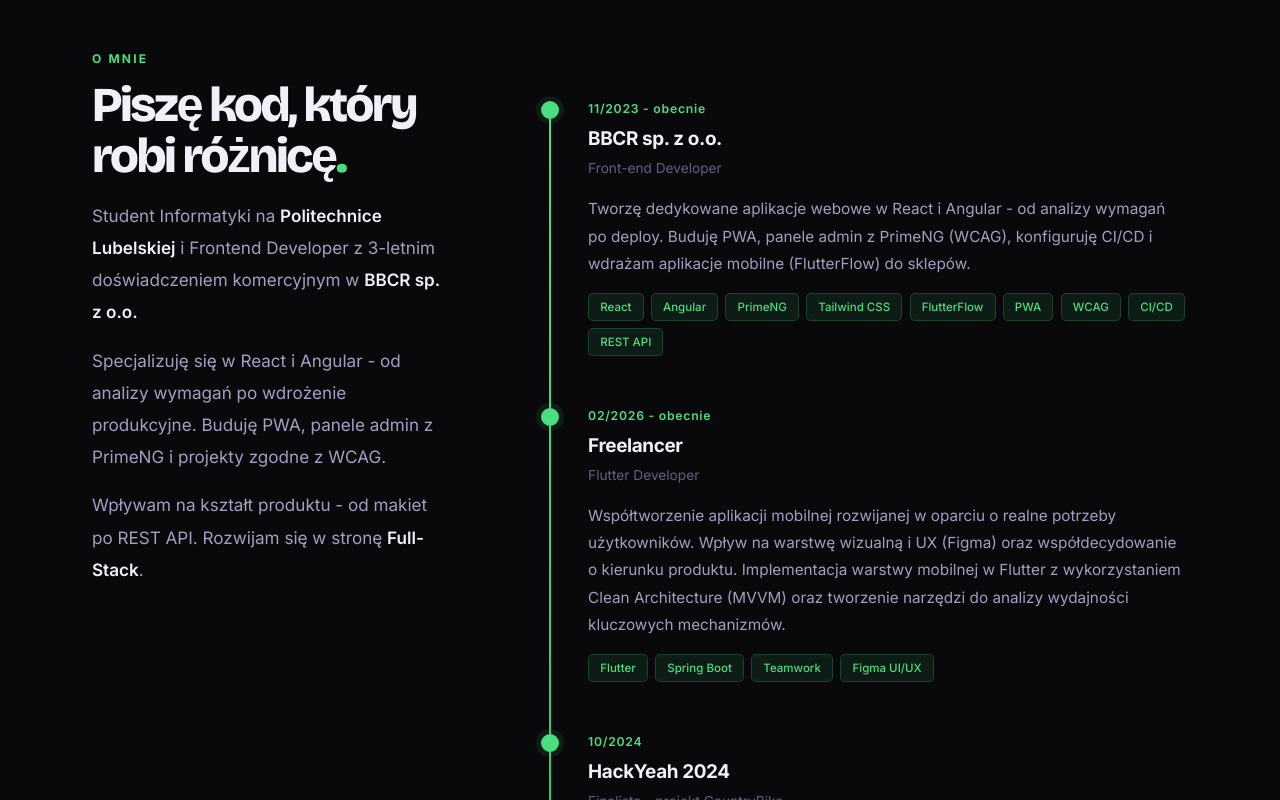
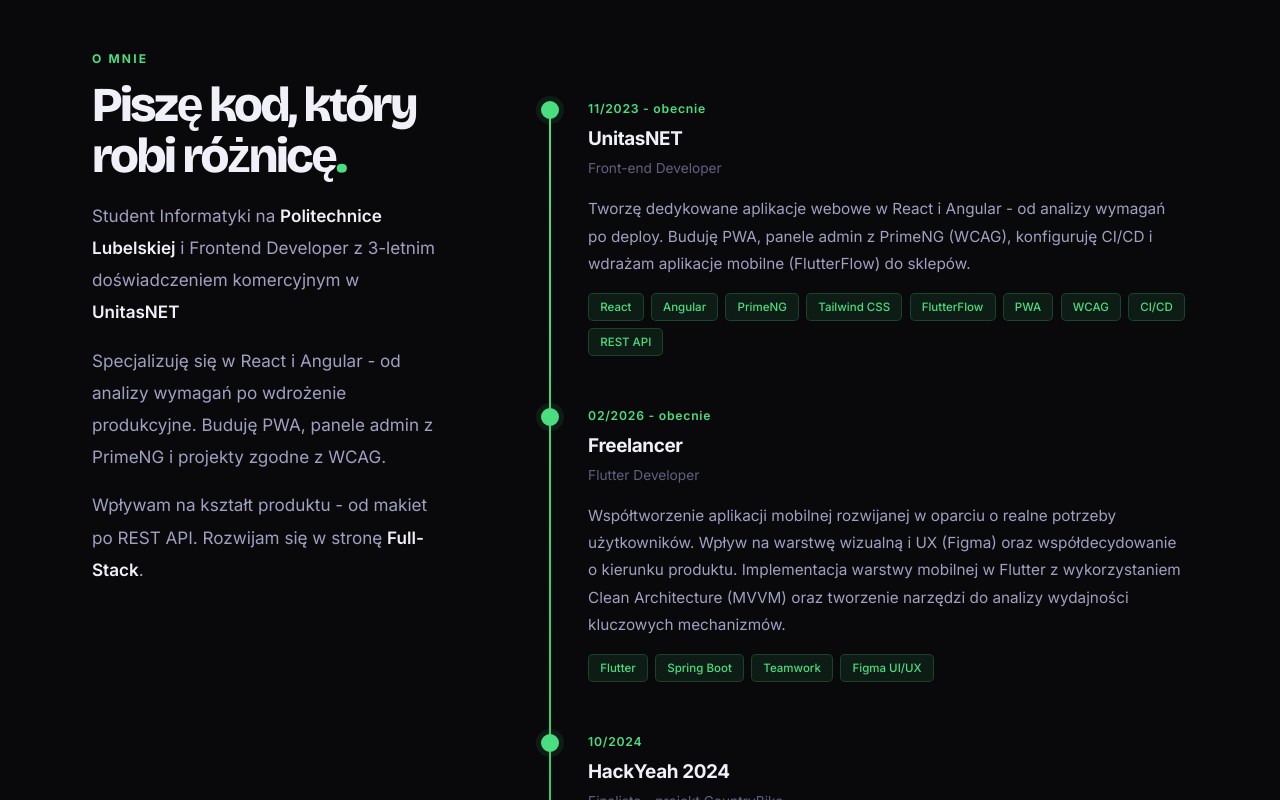
Before and after one commit to Vekaltor/portfolio, a React (Vite) app: page / in a window 1280 px wide. Shown: the part 860-1660 px from the top of the page. Built offline with nearby package versions, Linux system fonts and the light colour scheme.

Commit message:
rebranding company

```diff
--- a/src/constants/content.ts
+++ b/src/constants/content.ts
@@ -49,11 +49,11 @@
 
 export const TIMELINE_ITEMS: TimelineItem[] = [
     {
-        id: 'bbcr',
+        id: 'unitasnet',
         date: '11/2023 - tl.now',
-        company: 'BBCR sp. z o.o.',
+        company: 'UnitasNET',
         roleKey: 'tl.r1',
-        descKey: 'tl.bbcr.desc',
+        descKey: 'tl.unitasnet.desc',
         tags: ['React', 'Angular', 'PrimeNG', 'Tailwind CSS', 'FlutterFlow', 'PWA', 'WCAG', 'CI/CD', 'REST API'],
     },
     {
--- a/src/data/i18n.ts
+++ b/src/data/i18n.ts
@@ -4,7 +4,7 @@
     | 'stat.exp' | 'stat.com' | 'stat.certValue' | 'stat.certLabel'
     | 'about.eyebrow' | 'about.title' | 'about.p1' | 'about.p2' | 'about.p3'
     | 'tl.now' | 'tl.r1' | 'tl.r2' | 'tl.r3'
-    | 'tl.bbcr.desc' | 'tl.hy.role' | 'tl.hy.desc' | 'tl.pl.desc'
+    | 'tl.unitasnet.desc' | 'tl.hy.role' | 'tl.hy.desc' | 'tl.pl.desc'
     | 'tl.freelancer.desc'
     | 'work.eyebrow' | 'work.title'
     | 'tab.proj' | 'tab.stack' | 'tab.certs'
@@ -50,14 +50,14 @@
     'stat.certLabel': '2024 </br> HackYeah',
     'about.eyebrow': 'O mnie',
     'about.title': 'Piszę kod, który robi różnicę<span class="text-[var(--accent)]">.</span>',
-    'about.p1': 'Student Informatyki na <strong>Politechnice Lubelskiej</strong> i Frontend Developer z 3-letnim doświadczeniem komercyjnym w <strong>BBCR sp. z o.o.</strong>',
+    'about.p1': 'Student Informatyki na <strong>Politechnice Lubelskiej</strong> i Frontend Developer z 3-letnim doświadczeniem komercyjnym w <strong>UnitasNET</strong>',
     'about.p2': 'Specjalizuję się w React i Angular - od analizy wymagań po wdrożenie produkcyjne. Buduję PWA, panele admin z PrimeNG i projekty zgodne z WCAG.',
     'about.p3': 'Wpływam na kształt produktu - od makiet po REST API. Rozwijam się w stronę <strong>Full-Stack</strong>.',
     'tl.now': 'obecnie',
     'tl.r1': 'Front-end Developer',
     'tl.r2': 'Informatyka - Inżynier',
     'tl.r3': 'Flutter Developer',
-    'tl.bbcr.desc': 'Tworzę dedykowane aplikacje webowe w React i Angular - od analizy wymagań po deploy. Buduję PWA, panele admin z PrimeNG (WCAG), konfiguruję CI/CD i wdrażam aplikacje mobilne (FlutterFlow) do sklepów.',
+    'tl.unitasnet.desc': 'Tworzę dedykowane aplikacje webowe w React i Angular - od analizy wymagań po deploy. Buduję PWA, panele admin z PrimeNG (WCAG), konfiguruję CI/CD i wdrażam aplikacje mobilne (FlutterFlow) do sklepów.',
     'tl.hy.role': 'Finalista - projekt CountryBike',
     'tl.hy.desc': 'Największy hackathon w Europie - 24h, zespół, presja i działający produkt na końcu. Projekt CountryBike zdobył uznanie jury i miejsce w finale.',
     'tl.pl.desc': 'Praca inżynierska: platforma do automatyzacji procesów biznesowych w modelu no-code (jak make.com). Projekt zespołowy - architektura SaaS, integracje, edytor wizualny przepływów.',
@@ -104,11 +104,11 @@
     'test.eyebrow': 'Rekomendacje',
     'test.title': 'Co mówią o mnie inni<span class="text-[var(--accent)]">.</span>',
     't1q': 'Kamil to frontendowiec z dużą dbałością o jakość i szczegóły. Samodzielnie rozwijał aplikację, podejmował trafne decyzje i dowoził stabilne rozwiązania. Szybko się uczy i przekłada wiedzę na działający produkt.',
-    't1r': 'Fullstack Developer · BBCR sp. z o.o.',
+    't1r': 'Fullstack Developer · UnitasNET',
     't2q': 'Kamil to developer, który dowozi. Bierze odpowiedzialność za zadania i doprowadza je do końca bez wymówek. Szybko znajduje rozwiązania i nie boi się wychodzić poza swoją specjalizację, patrząc na produkt całościowo.',
     't2r': 'Właściciel · BBCR sp. z o.o.',
     't3q': 'Kamil dostarcza wysokiej jakości frontend, który jest stabilny, czytelny i dobrze zaprojektowany. Świetnie współpracuje z backendem, rozumie architekturę i potrafi przewidywać problemy zanim się pojawią.',
-    't3r': 'Backend Developer · BBCR sp. z o.o.',
+    't3r': 'Backend Developer · UnitasNET',
     'contact.eyebrow': 'Kontakt',
     'contact.title': 'Porozmawiajmy',
     'contact.sub': 'Aktualnie szukam nowej roli jako Frontend Developer. Jeśli uważasz że mogę pasować do Twojego zespołu - napisz, chętnie porozmawiam.',
@@ -152,14 +152,14 @@
     'stat.certLabel': '2024 </br> HackYeah',
     'about.eyebrow': 'About me',
     'about.title': 'Writing code that makes a difference<span class="text-[var(--accent)]">.</span>',
-    'about.p1': 'Computer Science student at <strong>Lublin University of Technology</strong> and Frontend Developer with 3+ years of commercial experience at <strong>BBCR sp. z o.o.</strong>',
+    'about.p1': 'Computer Science student at <strong>Lublin University of Technology</strong> and Frontend Developer with 3+ years of commercial experience at <strong>UnitasNET</strong>',
     'about.p2': 'Specialising in React and Angular — from requirements to production. Building PWAs, PrimeNG admin panels (WCAG-compliant) and commercial web apps.',
     'about.p3': 'I shape the product — from mockups to REST API. Growing towards <strong>Full-Stack</strong>.',
     'tl.now': 'present',
     'tl.r1': 'Front-end Developer',
     'tl.r2': 'Computer Science - B.Eng.',
     'tl.r3': 'Flutter Developer',
-    'tl.bbcr.desc': 'Building dedicated web apps in React and Angular - from requirements to production deploy. PWAs, PrimeNG admin panels (WCAG), CI/CD setup, FlutterFlow mobile apps published to stores.',
+    'tl.unitasnet.desc': 'Building dedicated web apps in React and Angular - from requirements to production deploy. PWAs, PrimeNG admin panels (WCAG), CI/CD setup, FlutterFlow mobile apps published to stores.',
     'tl.hy.role': 'Finalist - CountryBike project',
     'tl.hy.desc': "Europe's largest hackathon - 24h, a team, pressure and a working product at the end. CountryBike earned jury recognition and a place in the finals.",
     'tl.pl.desc': "Engineering thesis: business process automation platform in no-code model (like make.com). Team project - SaaS architecture, integrations, visual flow editor.",
@@ -206,11 +206,11 @@
     'test.eyebrow': 'Recommendations',
     'test.title': 'What others say<span class="text-[var(--accent)]">.</span>',
     't1q': 'Kamil is a frontend developer with strong attention to quality and detail. He independently drove application development, made solid decisions and delivered stable solutions. He learns fast and turns knowledge into working products.',
-    't1r': 'Fullstack Developer · BBCR',
+    't1r': 'Fullstack Developer · UnitasNET',
     't2q': 'Kamil is a developer who delivers. He takes ownership and sees tasks through without excuses. He quickly finds solutions and isn’t afraid to step outside his specialization, always thinking about the product as a whole.',
     't2r': 'Manager · BBCR',
     't3q': 'Kamil delivers high-quality frontend that is stable, clean and well-structured. He collaborates отлично with backend teams, understands architecture and can anticipate issues before they happen.',
-    't3r': 'Backend Developer · BBCR',
+    't3r': 'Backend Developer · UnitasNET',
     'contact.eyebrow': 'Contact',
     'contact.title': "Let's chat",
     'contact.sub': "Currently looking for a new Frontend Developer role. If you think I'd be a good fit for your team - reach out, I'd love to talk.",
```
